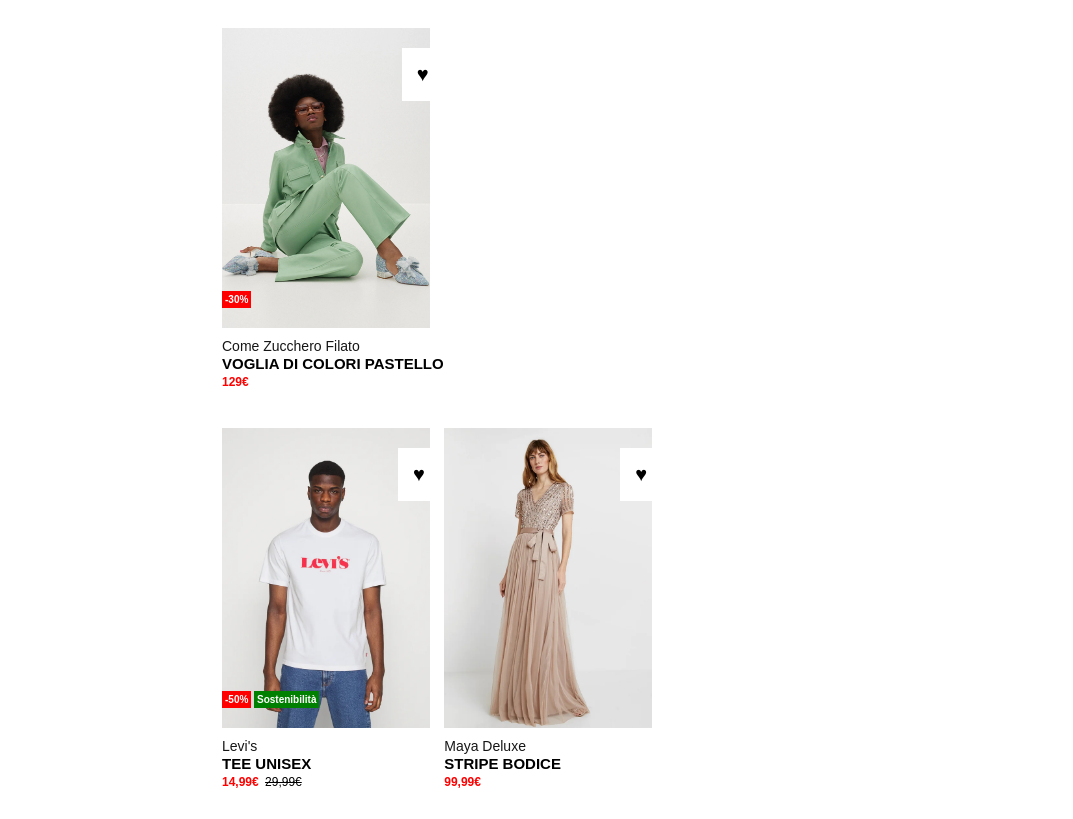
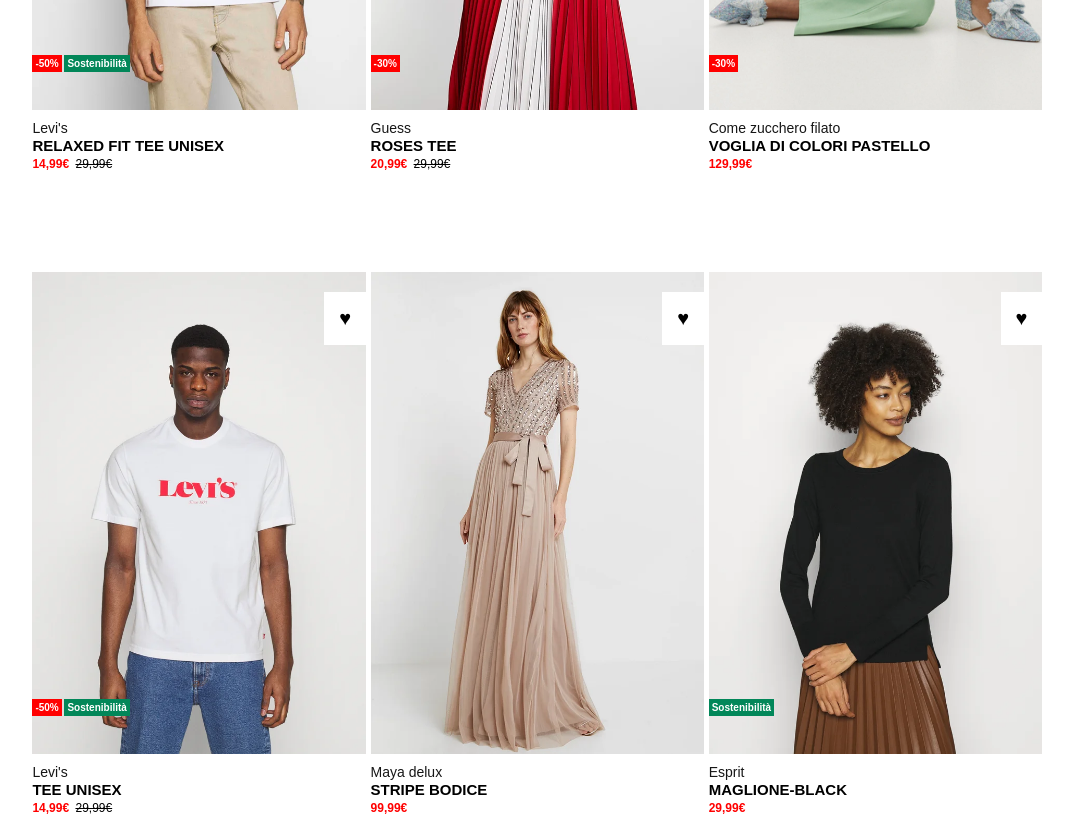
Before and after one commit to Timjxyz/html-css-boolando, a plain HTML site: page index.html in a window 1280 px wide. Shown: the part 380-1199 px from the top of the page, without its empty margins (102-1175 px from the left). Drawn offline with Linux system fonts and the light colour scheme.

Commit message:
Sostituita grandezza delle immagini da px a % e modificata struttura html

```diff
--- a/index.html
+++ b/index.html
@@ -12,15 +12,11 @@
     <main>
          <!-- Contenitore catalogo articoli -->
         <div class="container">
-
-              <!-- Prima riga di articoli -->
-            <div class="row first">
-
-                            <!-- Primo Articolo -->
+            <!-- Primo articolo -->
                 <div class="product">
 
-                            <!-- Immagine relativa all'articolo con caratteristiche in primo piano -->
-                    <img class="firts-img" src="img/1.webp" alt="Foto relaxed fit tee unisex">
+                    <!-- Immagini articolo con caratteristiche in primo piano -->
+                    <img class="first-img" src="img/1.webp" alt="Foto relaxed fit tee unisex">
                     <img class="second-img" src="img/1b.webp" alt="Seconda foto relaxed fit tee unisex">
                     <span class="discount">-50&#37;</span>
                     <span class="tag">Sostenibilità</span>
@@ -29,112 +25,78 @@
                     <!-- Descrizione marca articolo e prezzo -->
                     <div class="description">
 
-                               <!-- Marca dell'articolo -->
+                        <!-- Marca articolo -->
                         <span class="marca">Levi's</span>
+                        <h2 class="name-article"> RELAXED FIT TEE UNISEX</h2>
 
-                            <!-- Nome dell'articolo -->
-                        <h2 class="name-article">
-                            RELAXED FIT TEE UNISEX
-                        </h2>
-
-                           <!-- Dati sul prezzo dell'articolo -->
+                        <!-- Prezzo articolo -->
                         <span class="prezzo">
-
-                            <span class="sconto">
-                                14,99&#8364;
-                            </span>
-
-                            <span class="prezzo-originale">
-                                29,99&#8364;
-                            </span>
-                            <!-- Fine dati sul prezzo dell'articolo -->
-
+                            <span class="sconto">14,99&#8364;</span>
+                            <span class="prezzo-originale">29,99&#8364;</span>
                         </span>
                     </div>
+                </div>
 
-                </div>
-                    <!-- Fine Primo Articolo -->
+                <!-- Fine primo articolo -->
 
-                     <!-- Secondo Articolo -->
+
+                <!-- Secondo articolo -->
                 <div class="product">
 
-                             <!-- Immagine relativa all'articolo con caratteristiche in primo piano -->
-                    <img class="firts-img" src="img/2.webp" alt="FOTO roses tee">
-                    <img class="second-img" src="img/2b.webp" alt="Seconda roses tee">
+                    <!-- Immagini articolo con caratteristiche in primo piano -->
+                    <img class="first-img" src="img/2.webp" alt="Foto roses tee">
+                    <img class="second-img" src="img/2b.webp" alt="Seconda foto roses tee">
                     <span class="discount">-30&#37;</span>
                     <div class="heart">&hearts;</div>
 
                      <!-- Descrizione marca articolo e prezzo -->
                     <div class="description">
 
-                              <!-- Marca dell'articolo -->
-                        <span class="marca"> Guess </span>
+                        <!-- Marca articolo -->
+                        <span class="marca">Guess</span>
+                        <h2 class="name-article"> ROSES TEE</h2>
 
-                              <!-- Nome dell'articolo -->
-                        <h2 class="name-article">
-                                ROSES TEE
-                        </h2>
-
-                              <!-- Dati sul prezzo dell'articolo -->
+                         <!-- Prezzo articolo -->
                         <span class="prezzo">
-
-                                <span class="sconto">
-                                    20,99&#8364;
-                                </span>
-
-                                <span class="prezzo-originale">
-                                    29,99&#8364;
-                                </span>
-                           <!-- Fine dati sul prezzo dell'articolo -->
-
+                            <span class="sconto">20,99&#8364;</span>
+                            <span class="prezzo-originale">29,99&#8364;</span>
                         </span>
                     </div>
+                </div>
+                <!-- Fine secondo articolo -->
 
-                 </div>
-                   <!-- Fine Secondo Articolo -->
 
-               <!-- Terzo Articolo -->
+                <!-- Terzo articolo -->
                 <div class="product">
 
-                        <!-- Immagine relativa all'articolo con caratteristiche in primo piano -->
-                    <img class="firts-img" src="img/3.webp" alt="Foto voglia di colori pastello">
-                    <img class="second-img" src="img/3b.webp" alt="Seconda foto voglia di colori pastello">
+                    <!-- Immagini articolo con caratteristiche in primo piano -->
+                    <img class="first-img" src="img/3.webp" alt="Foto voglia di zucchero filato">
+                    <img class="second-img" src="img/3b.webp" alt="Seconda foto voglia di zucchero filato">
                     <span class="discount">-30&#37;</span>
                     <div class="heart">&hearts;</div>
 
                     <!-- Descrizione marca articolo e prezzo -->
                     <div class="description">
 
-                        <!-- Marca dell'articolo -->
-                        <span class="marca">Come Zucchero Filato</span>
+                        <!-- Marca articolo -->
+                        <span class="marca">Come zucchero filato</span>
+                        <h2 class="name-article">VOGLIA DI COLORI PASTELLO</h2>
 
-                            <!-- Nome dell'articolo -->
-                        <h2 class="name-article">
-                            VOGLIA DI COLORI PASTELLO
-                        </h2>
-
-                        <!-- Dati sul prezzo dell'articolo -->
+                         <!-- Prezzo articolo -->
                         <span class="prezzo">
-
-                            <span class="sconto">
-                            129&#8364;
-                            </span>
-                        <!-- Fine dati sul prezzo dell'articolo -->
-
+                            <span class="sconto">129,99&#8364;</span>
                         </span>
                     </div>
+                </div>
+                <!-- Fine terzo articolo -->
 
-            </div>
 
-             <!-- Seconda riga di articoli -->
-            <div class="row second">
-
-                 <!-- Primo Articolo -->
+                 <!-- Quarto articolo -->
                 <div class="product">
 
-                   <!-- Immagine relativa all'articolo con caratteristiche in primo piano -->
-                    <img class="firts-img" src="img/4.webp" alt="Foto tee unisex">
-                    <img class="second-img" src="img/4b.webp" alt="Seconda foto tee unisex">
+                    <!-- Immagini articolo con caratteristiche in primo piano -->
+                    <img class="first-img" src="img/4.webp" alt="Foto tee unisex">
+                    <img class="second-img" src="img/4b.webp" alt="Seconda foto fit tee unisex">
                     <span class="discount">-50&#37;</span>
                     <span class="tag">Sostenibilità</span>
                     <div class="heart">&hearts;</div>
@@ -142,102 +104,72 @@
                     <!-- Descrizione marca articolo e prezzo -->
                     <div class="description">
 
-                               <!-- Marca dell'articolo -->
+                        <!-- Marca articolo -->
                         <span class="marca">Levi's</span>
+                        <h2 class="name-article">TEE UNISEX</h2>
 
-                            <!-- Nome dell'articolo -->
-                        <h2 class="name-article">
-                            TEE UNISEX
-                        </h2>
-
-                           <!-- Dati sul prezzo dell'articolo -->
+                         <!-- Prezzo articolo -->
                         <span class="prezzo">
-
-                            <span class="sconto">
-                                14,99&#8364;
-                            </span>
-
-                            <span class="prezzo-originale">
-                                29,99&#8364;
-                            </span>
-                            <!-- Fine dati sul prezzo dell'articolo -->
-
+                            <span class="sconto">14,99&#8364;</span>
+                            <span class="prezzo-originale">29,99&#8364;</span>
                         </span>
                     </div>
+                </div>
+                <!-- Fine quarto articolo -->
 
-                </div>
-                    <!-- Fine Primo Articolo -->
 
-                     <!-- Secondo Articolo -->
+
+                <!-- Quinto articolo -->
                 <div class="product">
 
-                             <!-- Immagine relativa all'articolo con caratteristiche in primo piano -->
-                    <img class="firts-img" src="img/5.webp" alt="FOTO stripe bodice">
-                    <img class="second-img" src="img/5b.webp" alt="Seconda stripe bodice">
+                    <!-- Immagini articolo con caratteristiche in primo piano -->
+                    <img class="first-img" src="img/5.webp" alt="Foto stripe bodice">
+                    <img class="second-img" src="img/5b.webp" alt="Seconda foto stripe bodice">
                     <div class="heart">&hearts;</div>
 
                     <!-- Descrizione marca articolo e prezzo -->
                     <div class="description">
 
-                              <!-- Marca dell'articolo -->
-                        <span class="marca"> Maya Deluxe </span>
+                        <!-- Marca articolo -->
+                        <span class="marca">Maya delux</span>
+                        <h2 class="name-article"> STRIPE BODICE</h2>
 
-                              <!-- Nome dell'articolo -->
-                        <h2 class="name-article">
-                                STRIPE BODICE
-                        </h2>
-
-                              <!-- Dati sul prezzo dell'articolo -->
+                         <!-- Prezzo articolo -->
                         <span class="prezzo">
-
-                                <span class="sconto">
-                                    99,99&#8364;
-                                </span>
-
-                           <!-- Fine dati sul prezzo dell'articolo -->
-
+                            <span class="sconto">99,99&#8364;</span>
                         </span>
                     </div>
+                </div>
+                <!-- Fine quinto articolo -->
 
-                 </div>
-                   <!-- Fine Secondo Articolo -->
 
-               <!-- Terzo Articolo -->
+                  <!-- Sesto articolo -->
                 <div class="product">
 
-                        <!-- Immagine relativa all'articolo con caratteristiche in primo piano -->
-                    <img class="firts-img" src="img/6.webp" alt="Foto maglione black">
-                    <img class="second-img" src="img/6b.webp" alt="Seconda foto maglione black">
+                    <!-- Immagini articolo con caratteristiche in primo piano -->
+                    <img class="first-img" src="img/6.webp" alt="Foto maglione-black">
+                    <img class="second-img" src="img/6b.webp" alt="Seconda foto maglione-black">
                     <span class="tag-2">Sostenibilità</span>
                     <div class="heart">&hearts;</div>
 
                     <!-- Descrizione marca articolo e prezzo -->
                     <div class="description">
 
-                        <!-- Marca dell'articolo -->
+                        <!-- Marca articolo -->
                         <span class="marca">Esprit</span>
+                        <h2 class="name-article"> MAGLIONE-BLACK</h2>
 
-                            <!-- Nome dell'articolo -->
-                        <h2 class="name-article">
-                            MAGLIONE-BLACK
-                        </h2>
-
-                        <!-- Dati sul prezzo dell'articolo -->
+                         <!-- Prezzo articolo -->
                         <span class="prezzo">
-
-                            <span class="sconto">
-                            29,99&#8364;
-                            </span>
-                        <!-- Fine dati sul prezzo dell'articolo -->
-
+                            <span class="sconto">29,99&#8364;</span>
                         </span>
                     </div>
-
                 </div>
-
+                 <!-- Fine sesto articolo -->
 
 
         </div>
     </main>
+    <!-- Fine corpo della pagina -->
 </body>
 </html>
--- a/style.css
+++ b/style.css
@@ -5,20 +5,21 @@
 }
 /* Corpo dei css riferiti all'immagine dell'articolo */
 .container{
-    width:50%;
+    width:80%;
     margin: auto;
 }
 
-.row img{
-    height: 300px;
-    margin-right: 10px;
-}
+
+
 /* Dimensionamento immagine e tag al suo interno */
 .product{
-    height: 300px;
+    width: 33%;
     position: relative;
     display: inline-block;
     margin-bottom: 100px;
+}
+img{
+    width: 100%;
 }
 
 /* Inizio sconti dell'articolo e classificazione della qualità dell'articolo */
@@ -26,7 +27,7 @@
 .product .discount{
     position: absolute;
     left: 0;
-    bottom: 20px;
+    bottom: 100px;
     background-color: rgb(255,0,0);
     color: rgb(255, 255, 255);
     padding: 3px;
@@ -34,16 +35,45 @@
     font-weight: 600;
     font-size: 10px;
 
+}
 
+.product .tag{
+    position: absolute;
+    left: 32px;
+    bottom: 100px;
+    background-color: #028759;
+    color: rgb(255, 255, 255);
+    padding: 3px;
+    font-weight: 600;
+    font-size: 10px;
 }
+
+.product .tag-2{
+    position: absolute;
+    left: 0;
+    bottom: 100px;
+    background-color: #028759;
+    color: rgb(255, 255, 255);
+    padding: 3px;
+    font-weight: 600;
+    font-size: 10px;
+}
+
+
+.product .heart {
+    position: absolute;
+    right: 0;
+    top: 20px;
+    background-color:rgb(255, 255, 255);
+    padding: 15px;
+    font-size: 20px;
+}
+
+/*  Fine sconti dell'articolo e classificazione della qualità dell'articolo */
 
 /* Immagini dei prodotti con hover */
 
-.product .first-img{
-    position: absolute;
 
-
-}
 
 .product .second-img{
     display: none;
@@ -57,40 +87,6 @@
 
 /* fine immagini dei prodotti */
 
-.product .tag{
-    position: absolute;
-    left: 32px;
-    bottom: 20px;
-    background-color: rgb(0, 128, 0);
-    color: rgb(255, 255, 255);
-    padding: 3px;
-    font-weight: 600;
-    font-size: 10px;
-}
-
-.product .tag-2{
-    position: absolute;
-    left: 0;
-    bottom: 20px;
-    background-color: rgb(0, 128, 0);
-    color: rgb(255, 255, 255);
-    padding: 3px;
-    font-weight: 600;
-    font-size: 10px;
-}
-
-/*  Fine sconti dell'articolo e classificazione della qualità dell'articolo */
-
-.product .heart {
-    position: absolute;
-    right: 0;
-    top: 20px;
-    background-color:rgb(255, 255, 255);
-    padding: 15px;
-    font-size: 20px;
-}
-
-/* Cambio di immagina con hover sull'articolo */
 
 
 /*  Fine dimensionamento immagine e tag al suo interno */
```
Lines whose indentation alone changed are shown as unchanged.
